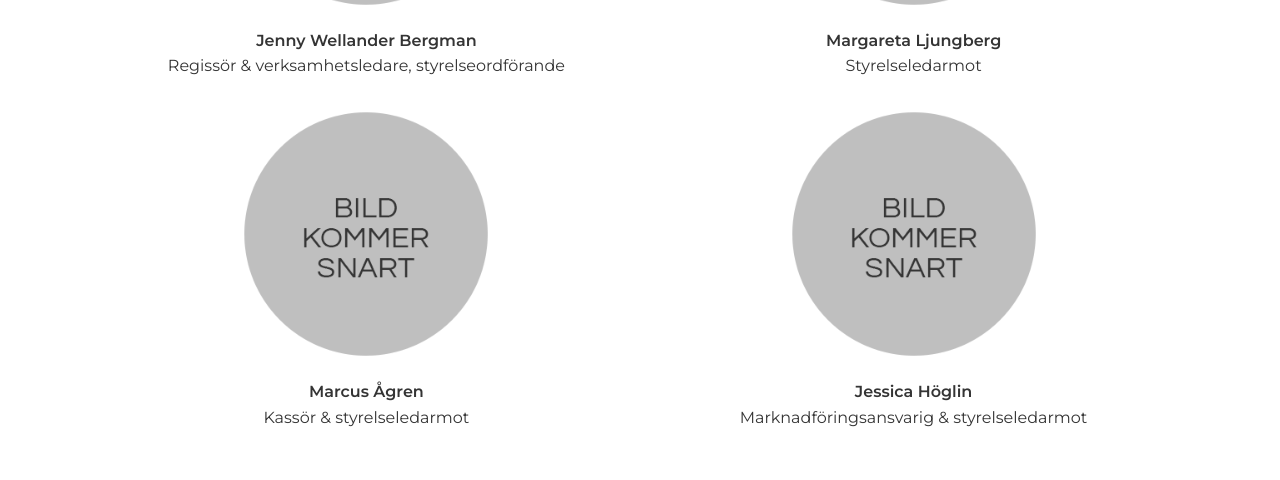
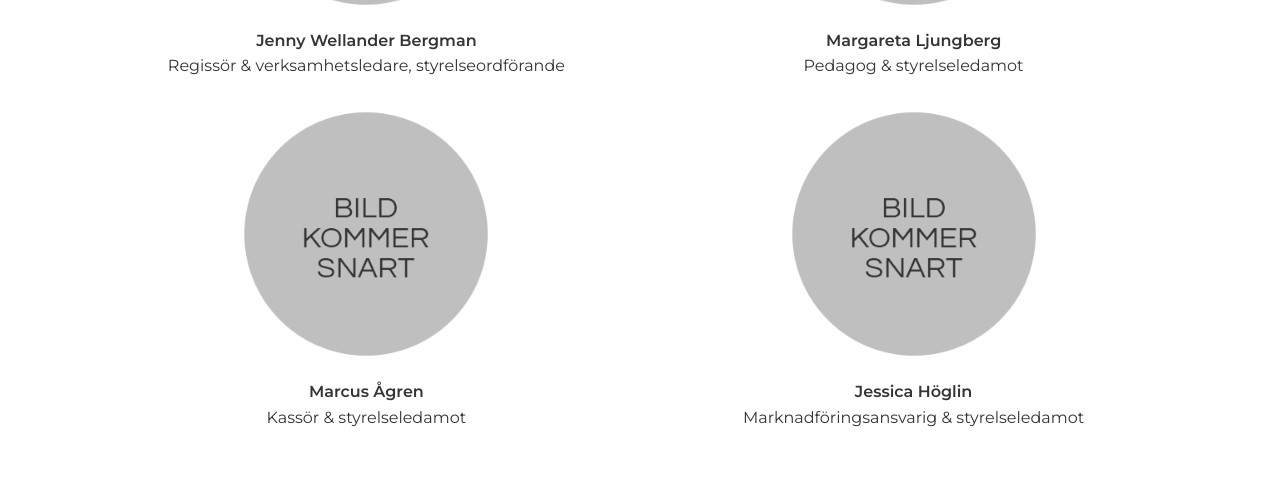
Before and after one commit to TeaterSkaka/Website, a plain HTML site: page kontakt.html in a window 1280 px wide. Shown: the part 1074-1554 px from the top of the page. Drawn offline with Linux system fonts and the light colour scheme.

Commit message:
Fix spelling mistakes

```diff
--- a/kontakt.html
+++ b/kontakt.html
@@ -359,7 +359,7 @@
               alt="Bild på Margareta Ljungberg"
             />
             <p class="member-info bold">Margareta Ljungberg</p>
-            <p class="member-info">Styrelseledarmot</p>
+            <p class="member-info">Pedagog & styrelseledamot</p>
           </div>
           <div class="board-member">
             <img
@@ -368,7 +368,7 @@
               alt="Bild på Marcus Ågren"
             />
             <p class="member-info bold">Marcus Ågren</p>
-            <p class="member-info">Kassör & styrelseledarmot</p>
+            <p class="member-info">Kassör & styrelseledamot</p>
           </div>
           <div class="board-member">
             <img
@@ -377,7 +377,7 @@
               alt="Bild på Jessica Höglin"
             />
             <p class="member-info bold">Jessica Höglin</p>
-            <p class="member-info">Marknadföringsansvarig & styrelseledarmot</p>
+            <p class="member-info">Marknadföringsansvarig & styrelseledamot</p>
           </div>
         </div>
       </div>
```
